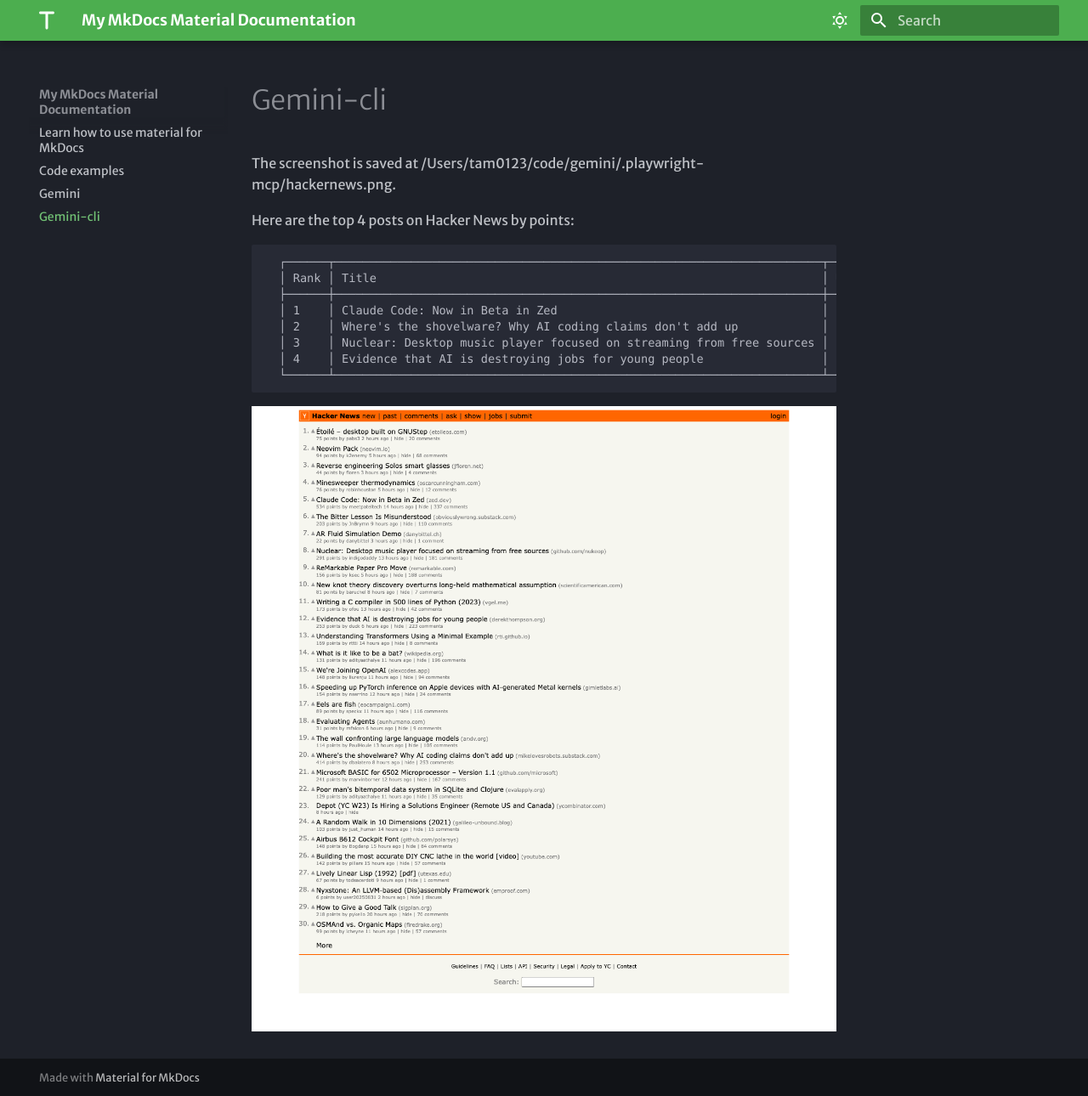
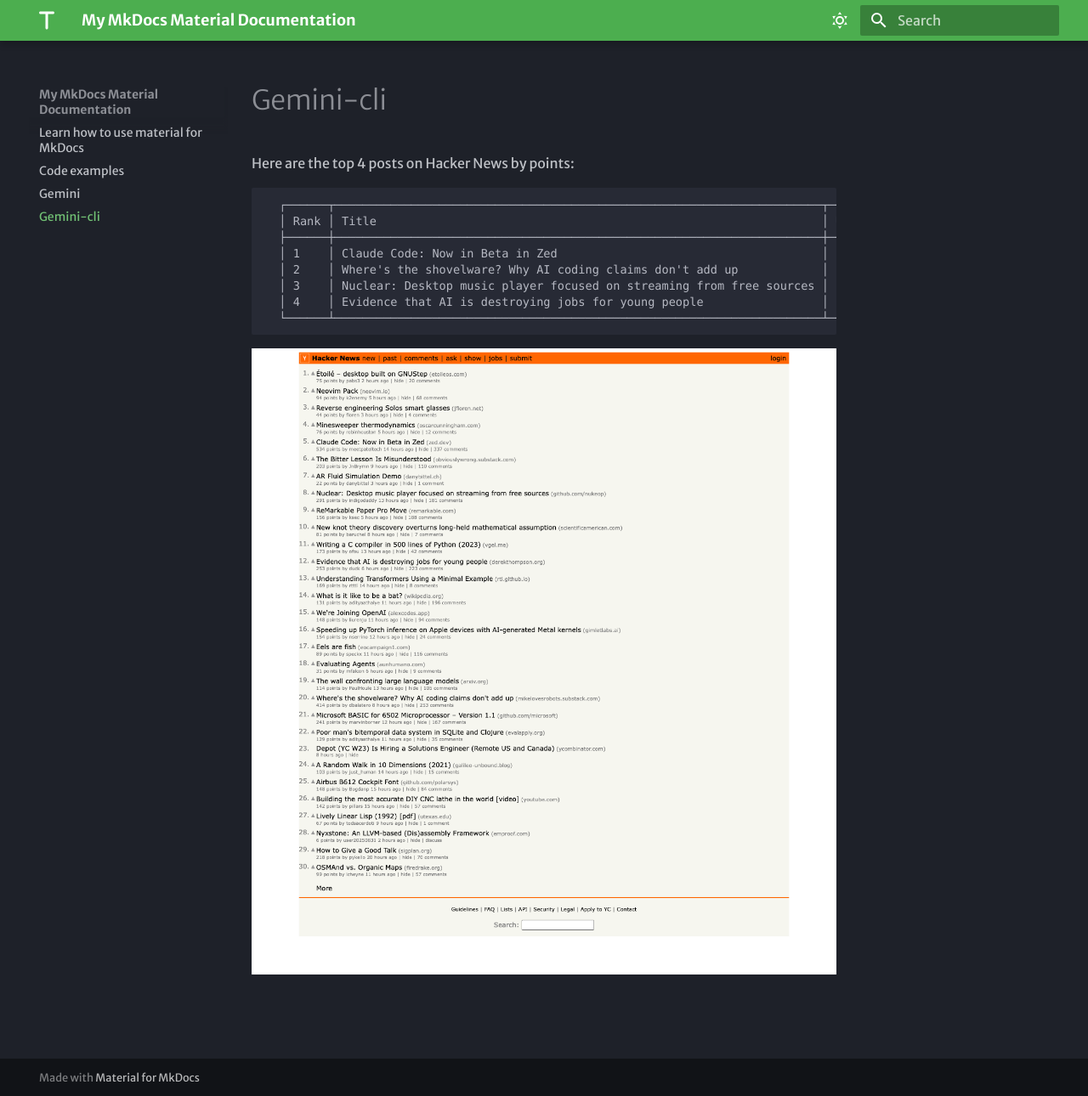
Before and after one commit to t-vert/mkdocs-material-2025, an MkDocs documentation site: the page built from docs/model-benchmark-with-playwright.md, in a window 1280 px wide and 1290 px high. Shown: the whole window at 85% size. Built offline with MkDocs 1.6.1 and Material for MkDocs 9.7.7, drawn with Linux system fonts in a browser that asks for light colours; some web fonts are replaced.

Commit message:
docs: update model-benchmark-with-playwright.md

```diff
--- a/docs/model-benchmark-with-playwright.md
+++ b/docs/model-benchmark-with-playwright.md
@@ -1,6 +1,4 @@
 # Gemini-cli
-
-  The screenshot is saved at /Users/tam0123/code/gemini/.playwright-mcp/hackernews.png.
 
   Here are the top 4 posts on Hacker News by points:
 
```
